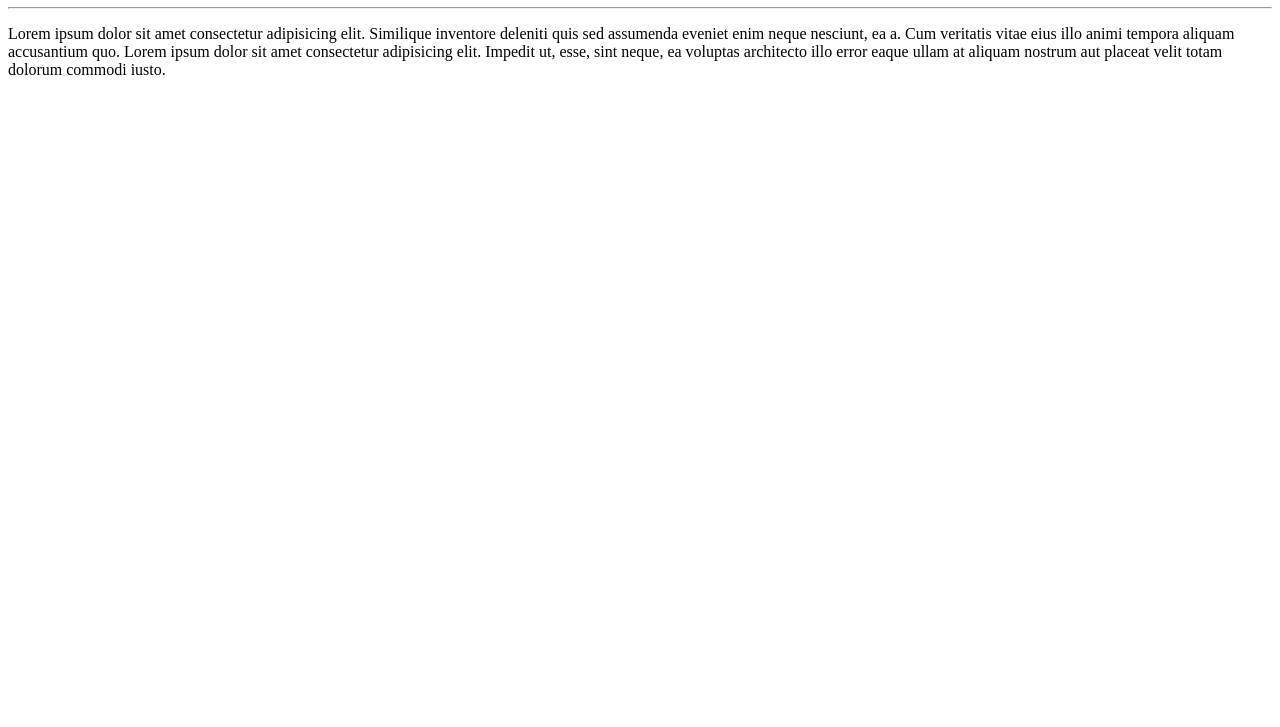
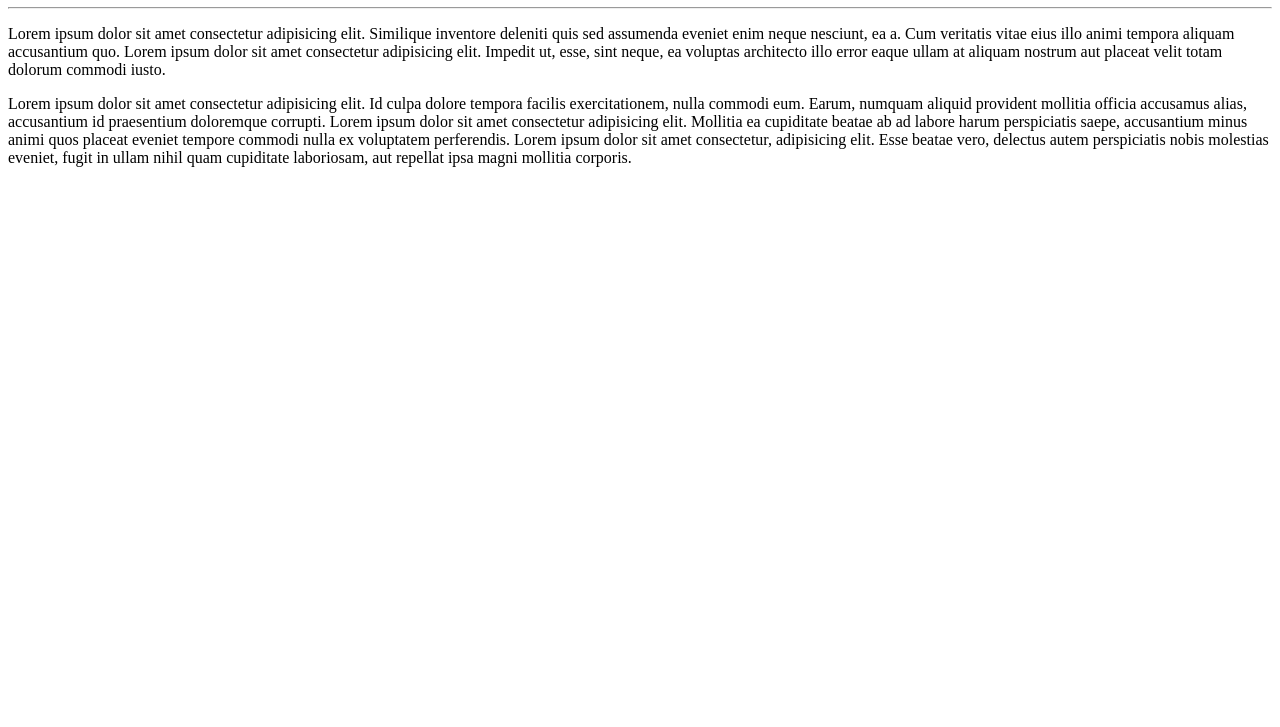
Before and after one commit to Aofacy/inicial, a plain HTML site: page site-exemplo/index.html in a window 1280 px wide. Shown: the part 73-800 px from the top of the page. Drawn offline with Linux system fonts and the light colour scheme.

Commit message:
Adicionei um parágrafo

```diff
--- a/site-exemplo/index.html
+++ b/site-exemplo/index.html
@@ -9,5 +9,6 @@
     <h1>Olá, Mundo!</h1>
     <hr>
     <p>Lorem ipsum dolor sit amet consectetur adipisicing elit. Similique inventore deleniti quis sed assumenda eveniet enim neque nesciunt, ea a. Cum veritatis vitae eius illo animi tempora aliquam accusantium quo. Lorem ipsum dolor sit amet consectetur adipisicing elit. Impedit ut, esse, sint neque, ea voluptas architecto illo error eaque ullam at aliquam nostrum aut placeat velit totam dolorum commodi iusto.</p>
+    <p>Lorem ipsum dolor sit amet consectetur adipisicing elit. Id culpa dolore tempora facilis exercitationem, nulla commodi eum. Earum, numquam aliquid provident mollitia officia accusamus alias, accusantium id praesentium doloremque corrupti. Lorem ipsum dolor sit amet consectetur adipisicing elit. Mollitia ea cupiditate beatae ab ad labore harum perspiciatis saepe, accusantium minus animi quos placeat eveniet tempore commodi nulla ex voluptatem perferendis. Lorem ipsum dolor sit amet consectetur, adipisicing elit. Esse beatae vero, delectus autem perspiciatis nobis molestias eveniet, fugit in ullam nihil quam cupiditate laboriosam, aut repellat ipsa magni mollitia corporis.</p>
 </body>
 </html>
```
